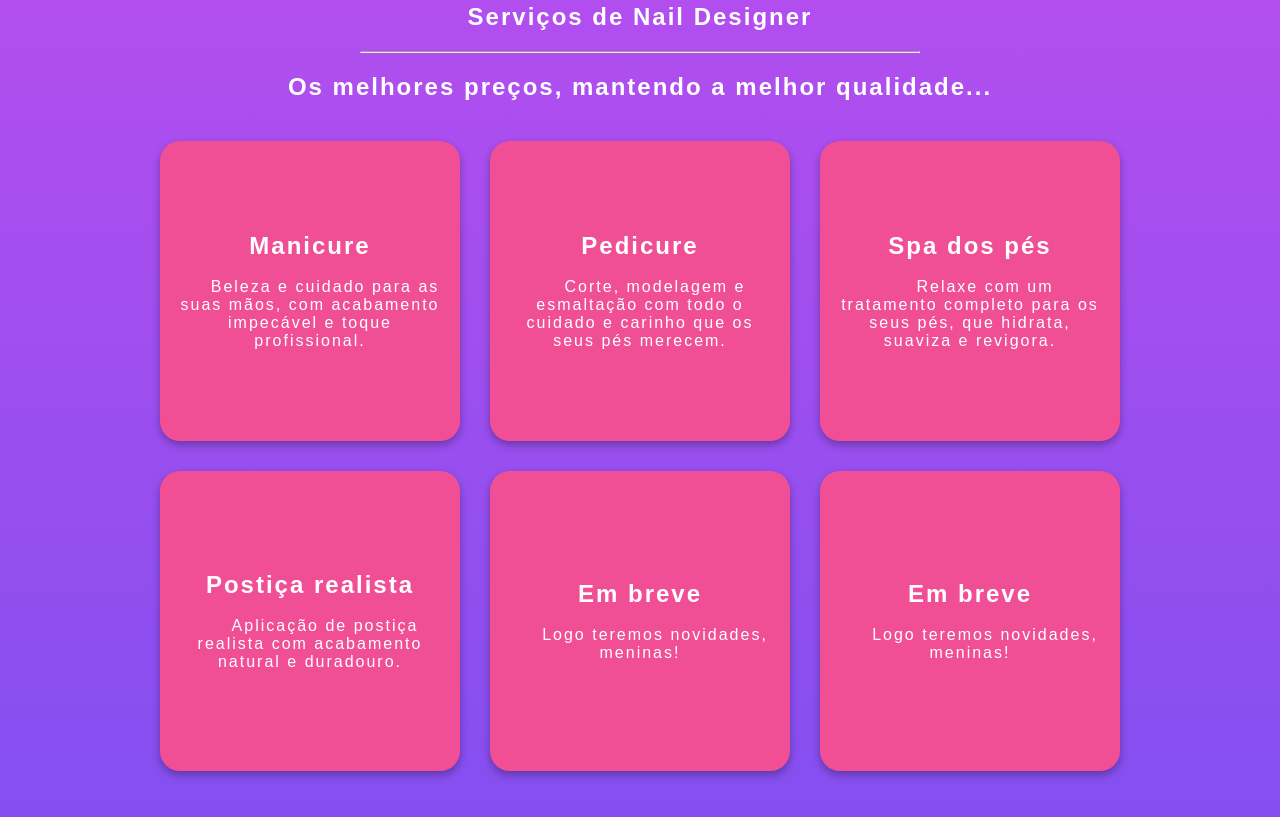
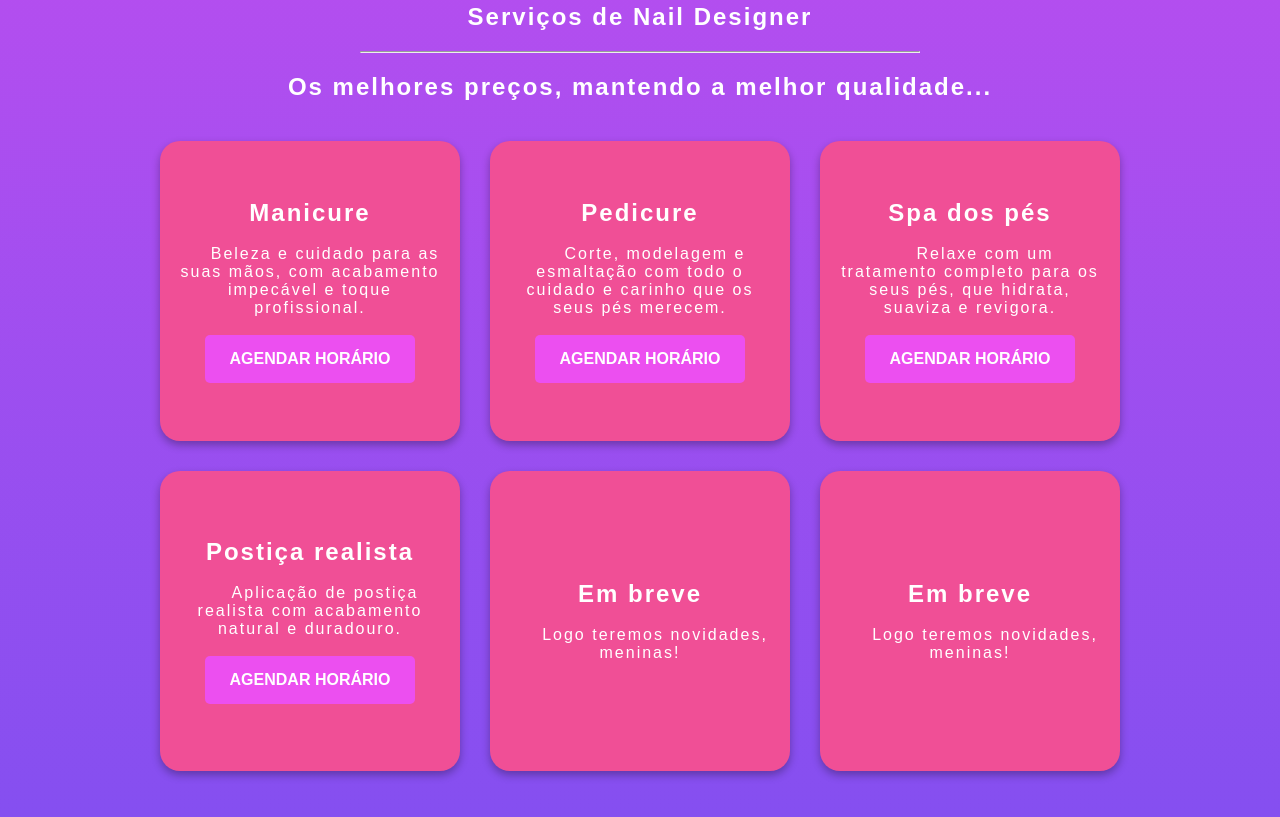
Before and after one commit to patrickosilva/projeto-horario, a plain HTML site: page index.html in a window 1280 px wide. Shown: the part 1635-2452 px from the top of the page. Drawn offline with Linux system fonts and the light colour scheme; a web font is replaced by a local one.

Commit message:
Update index.html

```diff
--- a/index.html
+++ b/index.html
@@ -102,19 +102,23 @@
       <div class="cards-container">
         <div class="card">
           <h1>Manicure</h1><br>
-          <p class="texto-card">Beleza e cuidado para as suas mãos, com acabamento impecável e toque profissional.</p>
+          <p class="texto-card">Beleza e cuidado para as suas mãos, com acabamento impecável e toque profissional.</p><br>
+          <button class="meu-botao"><strong>AGENDAR HORÁRIO</strong></button>
         </div>
         <div class="card">
           <h1>Pedicure</h1><br>
-          <p class="texto-card">Corte, modelagem e esmaltação com todo o cuidado e carinho que os seus pés merecem.</p>
+          <p class="texto-card">Corte, modelagem e esmaltação com todo o cuidado e carinho que os seus pés merecem.</p><br>
+          <button class="meu-botao"><strong>AGENDAR HORÁRIO</strong></button>
         </div>
         <div class="card">
           <h1>Spa dos pés</h1><br>
-          <p class="texto-card">Relaxe com um tratamento completo para os seus pés, que hidrata, suaviza e revigora.</p>
+          <p class="texto-card">Relaxe com um tratamento completo para os seus pés, que hidrata, suaviza e revigora.</p><br>
+          <button class="meu-botao"><strong>AGENDAR HORÁRIO</strong></button>
         </div>
         <div class="card">
           <h1>Postiça realista</h1><br>
-          <p class="texto-card">Aplicação de postiça realista com acabamento natural e duradouro.</p>
+          <p class="texto-card">Aplicação de postiça realista com acabamento natural e duradouro.</p><br>
+          <button class="meu-botao"><strong>AGENDAR HORÁRIO</strong></button>
         </div>
         <div class="card">
           <h1>Em breve</h1><br>
@@ -127,6 +131,10 @@
       </div>
     </section>
 
+    <section id="trabalhos">
+
+    </section>
+
     <footer>
 
     </footer>
```
